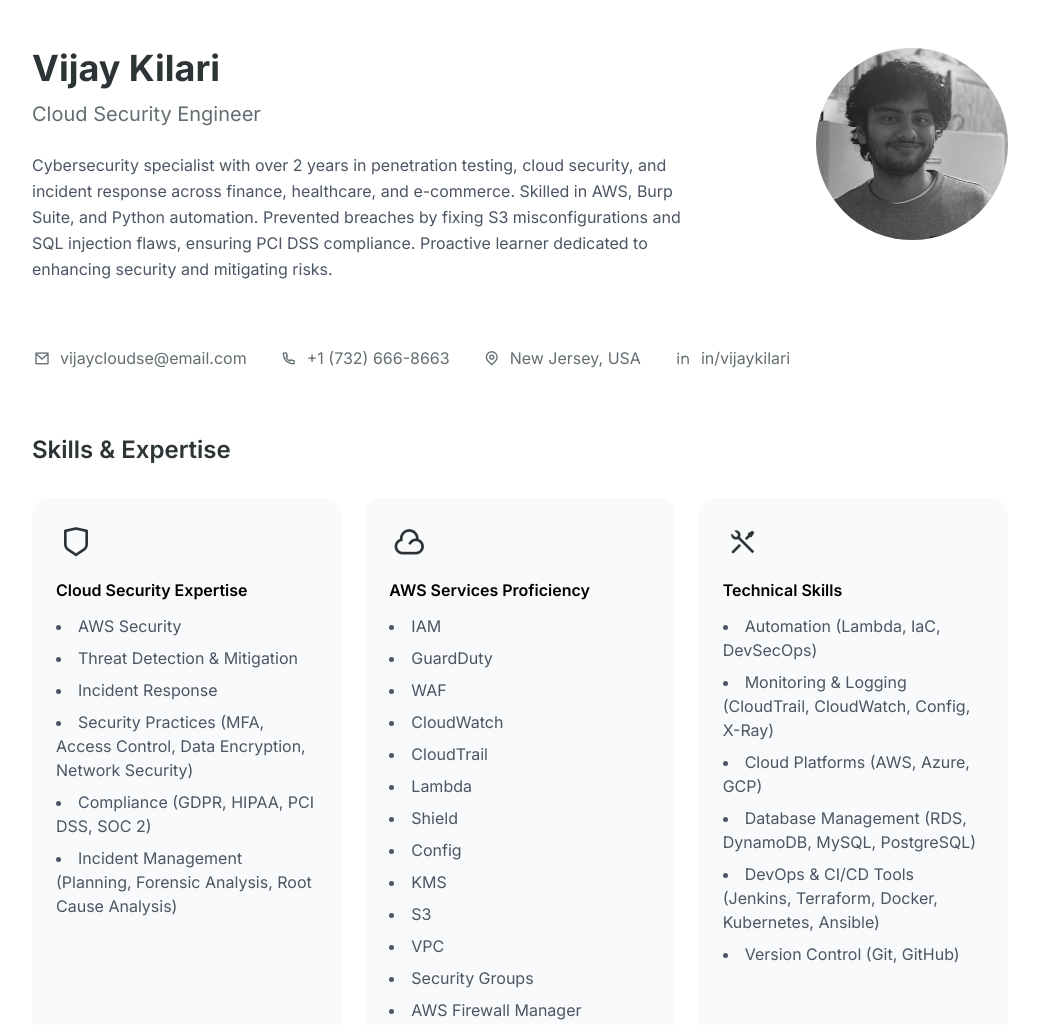
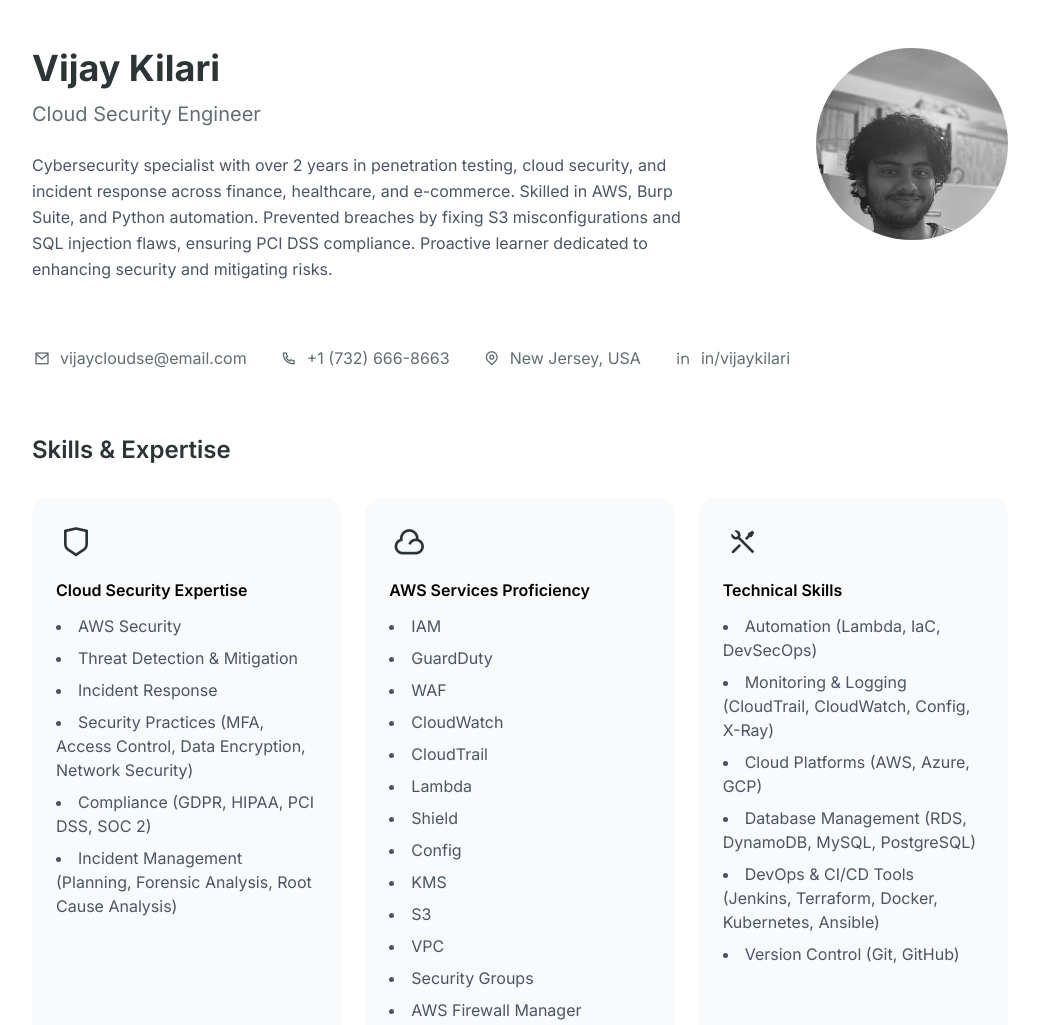
Before and after one commit to vcloudse/v-cloud-se, a plain HTML site: page index.html in a window 1280 px wide. Shown: the top 1025 px of the page, without its empty margins (120-1159 px from the left). Drawn offline with nearby package versions, Linux system fonts and the light colour scheme.

Commit message:
Update index.html

```diff
--- a/index.html
+++ b/index.html
@@ -51,7 +51,8 @@
                 </p>
             </div>
             <div class="w-48 h-48 rounded-full overflow-hidden ml-8 flex-shrink-0">
-                <img src="https://github.com/vcloudse/v-cloud-se/blob/c739cba19a0edb8daa91f49d518d2bddd4b9133a/me.jpeg"
+                <img src="me.jpeg" alt="My Photo">
+"
                      class="w-full h-full object-cover" alt="Profile Photo">
             </div>
         </header>
```
